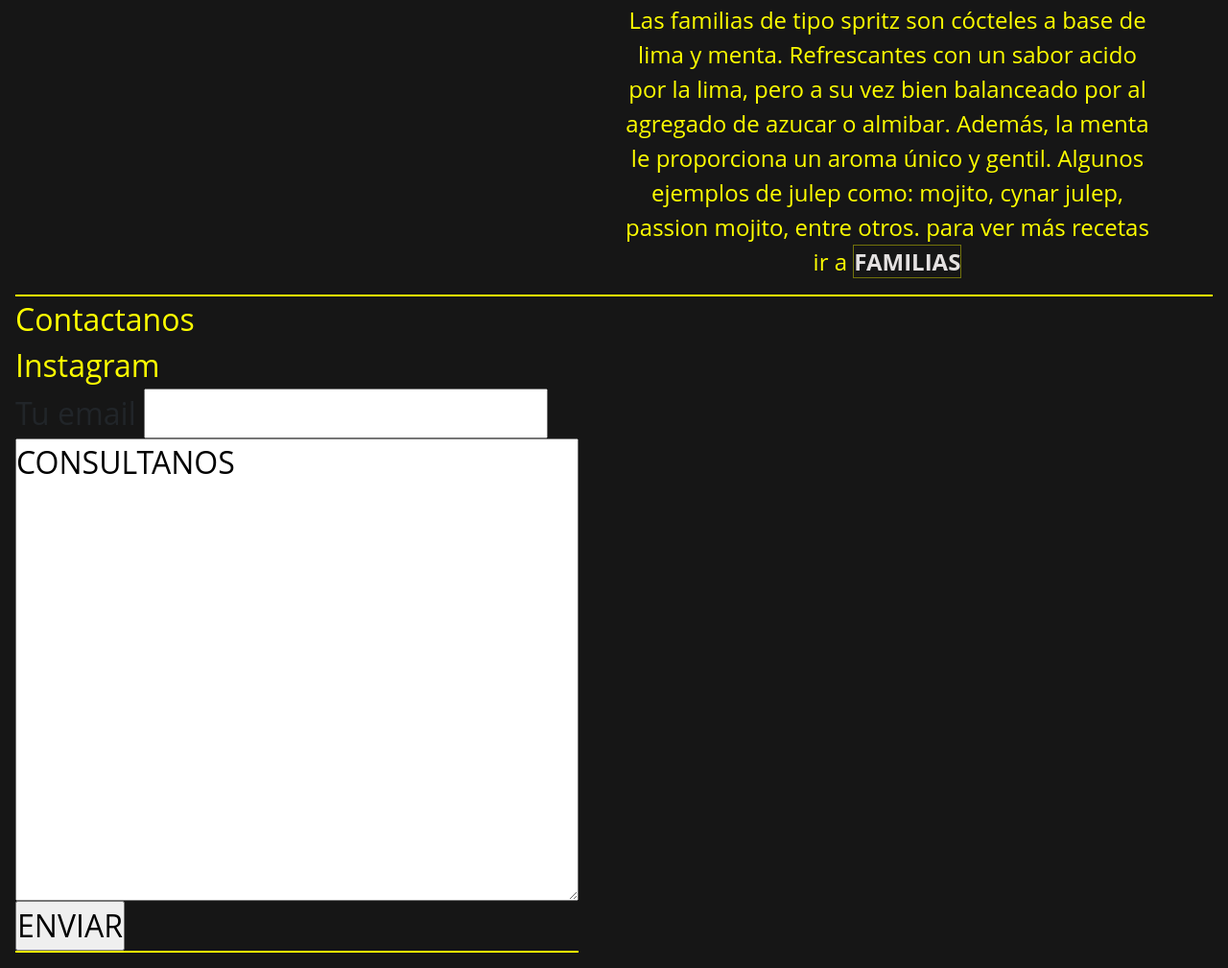
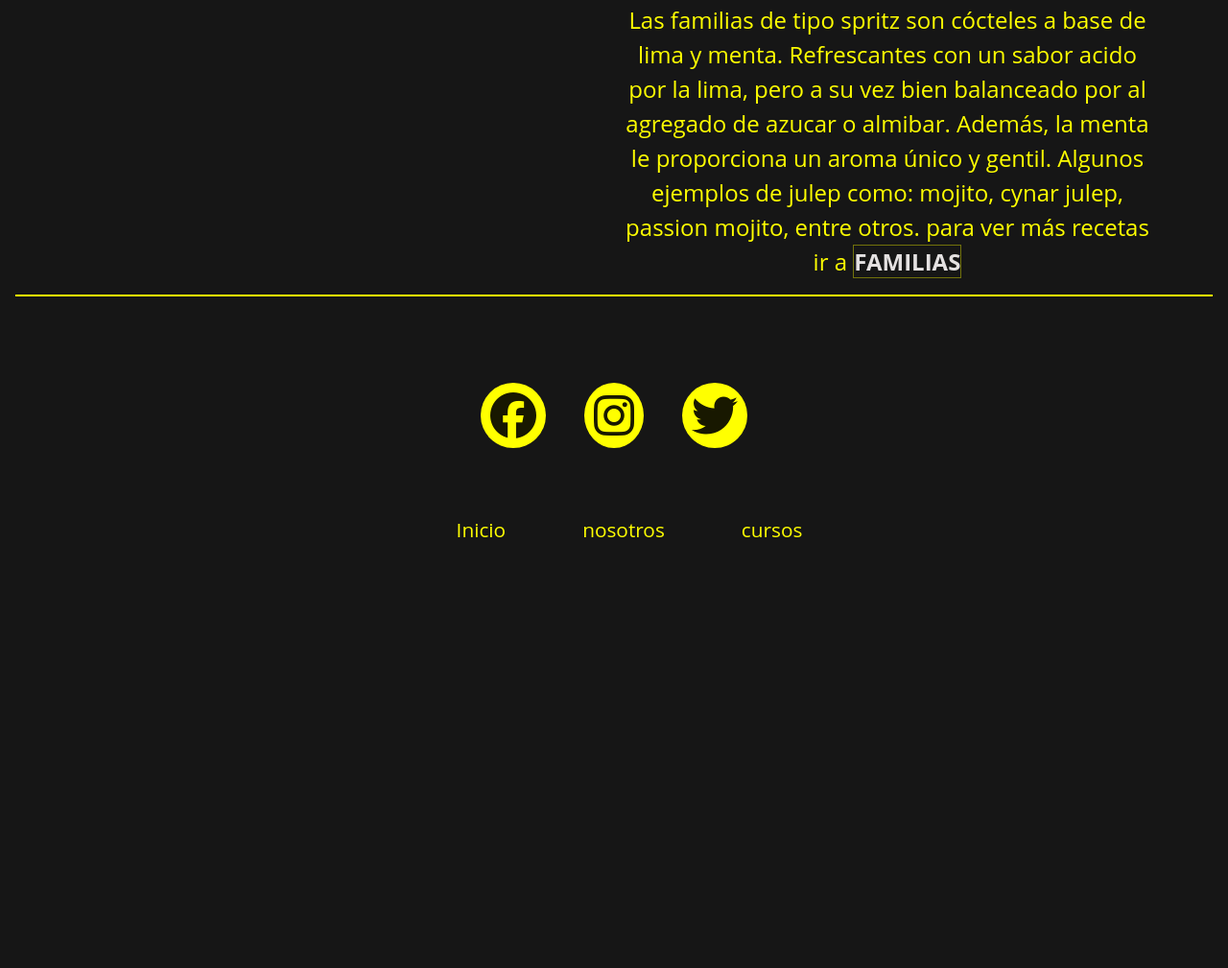
Before and after one commit to Rama2701/proyecto-coder, a plain HTML site: page cursos/main.html in a window 1280 px wide. Shown: the part 2335-3344 px from the top of the page at 96% size. After the commit the page ends 2989 px from the top, so only its background shows below. Drawn offline with nearby package versions, Linux system fonts and the light colour scheme.

Commit message:
proyecto finalizado

```diff
--- a/cursos/main.html
+++ b/cursos/main.html
@@ -2,6 +2,9 @@
 <head>
     <meta charset="UTF-8">
     <meta name="viewport" content="width=device-width, initial-scale=1.0">
+    <!--iconos social media-->
+<link rel="stylesheet" href="https://cdnjs.cloudflare.com/ajax/libs/font-awesome/6.5.1/css/all.min.css" integrity="sha512-DTOQO9RWCH3ppGqcWaEA1BIZOC6xxalwEsw9c2QQeAIftl+Vegovlnee1c9QX4TctnWMn13TZye+giMm8e2LwA==" crossorigin="anonymous" referrerpolicy="no-referrer" />
+<!--bootstrap-->
      <link href="https://cdn.jsdelivr.net/npm/bootstrap@5.3.3/dist/css/bootstrap.min.css" rel="stylesheet" integrity="sha384-QWTKZyjpPEjISv5WaRU9OFeRpok6YctnYmDr5pNlyT2bRjXh0JMhjY6hW+ALEwIH" crossorigin="anonymous">
     <link rel="stylesheet" href="../css/style.css">
     <title>curso</title>
@@ -113,54 +116,24 @@
 
 
 <footer>
+  <div class="contenido-footer">
+    <div class="socialicons">
+      <a href=""><i class="fa-brands fa-facebook"></i></a>
+      <a href=""><i class="fa-brands fa-instagram"></i></a>
+      <a href=""><i class="fa-brands fa-twitter"></i></a>
+    </div>
+    <div class="footerNav">
+      <ul>
+        <li><a href="../index.html">Inicio</a></li>
+        <li><a href="../servicios/servicio.html">nosotros</a></li>
+        <li><a href="../cursos/main.html">cursos</a></li>
 
-  <section class="fin_main">
+      </ul>
 
-    <div class="separacion_footer">
-      <a href="">Contactanos</a><br>
-      <a href="">Instagram</a>
-      <form action="form.php" method="post">
-        <label for="E-mail">Tu email</label>
-        <input type="email" name="email" id="email"><br>
-        <textarea name="" id="" cols="30" rows="10">CONSULTANOS</textarea><br>
-        <input type="submit" value="ENVIAR">
+    </div>
 
   </div>
-
-
-  </section>
-
-
-
-
-
-
-
-
-
-
-
-
-
-  </form>
-
-
-
-
-
-  </footer>
-
-
-
-
-
-
-
-
-
-
-
-
+</footer>
 
     <script src="https://cdn.jsdelivr.net/npm/@popperjs/core@2.11.8/dist/umd/popper.min.js" integrity="sha384-I7E8VVD/ismYTF4hNIPjVp/Zjvgyol6VFvRkX/vR+Vc4jQkC+hVqc2pM8ODewa9r" crossorigin="anonymous"></script>
 <script src="https://cdn.jsdelivr.net/npm/bootstrap@5.3.3/dist/js/bootstrap.min.js" integrity="sha384-0pUGZvbkm6XF6gxjEnlmuGrJXVbNuzT9qBBavbLwCsOGabYfZo0T0to5eqruptLy" crossorigin="anonymous"></script>
```
Also changed, not shown: cursos/familias.html (+17 -33 lines), servicios/carta.html (+22 -0 lines), servicios/servicio.html (+17 -12 lines).
